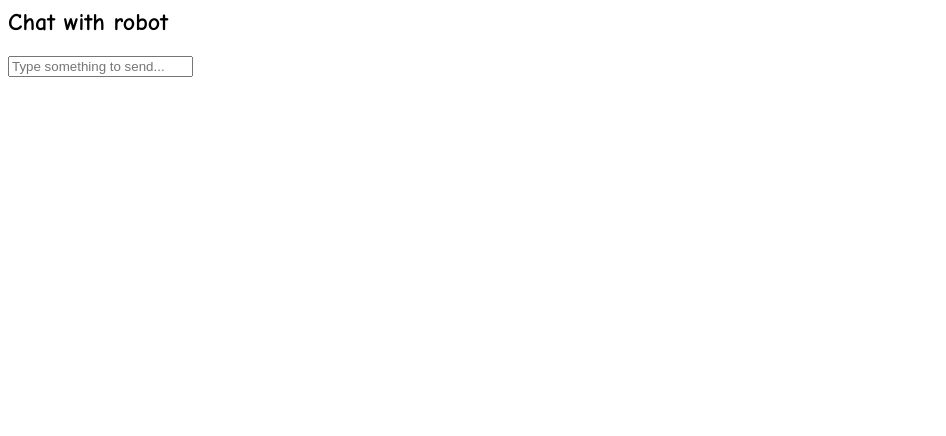
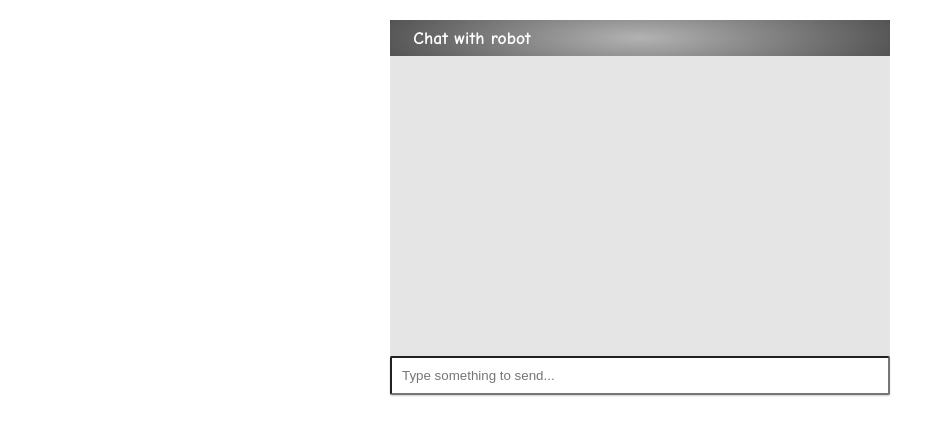
Before and after one commit to metao1/angular-robot-chat, a website: page client/index.html in a window 1280 px wide. Shown: the whole page, without its empty margins (0-946 px from the left). Drawn offline with nearby package versions, Linux system fonts and the light colour scheme; some packages are replaced by stand-ins of ours; a web font is replaced by a local one.

Commit message:
Update index.html

```diff
--- a/client/index.html
+++ b/client/index.html
@@ -8,7 +8,7 @@
     <script type="text/javascript"
             src="//ajax.googleapis.com/ajax/libs/angularjs/1.2.1/angular-sanitize.min.js"></script>
     <script type="application/javascript" src="./controller/controller.js"></script>
-    <link rel="stylesheet" src="./style/style.css">
+    <link rel="stylesheet" href="./style/style.css">
     <link rel="stylesheet" href="https://fonts.googleapis.com/icon?family=Material+Icons">
     <link rel="stylesheet"
           href="https://fonts.googleapis.com/css?family=Lobster&effect=brick-sign">
```
